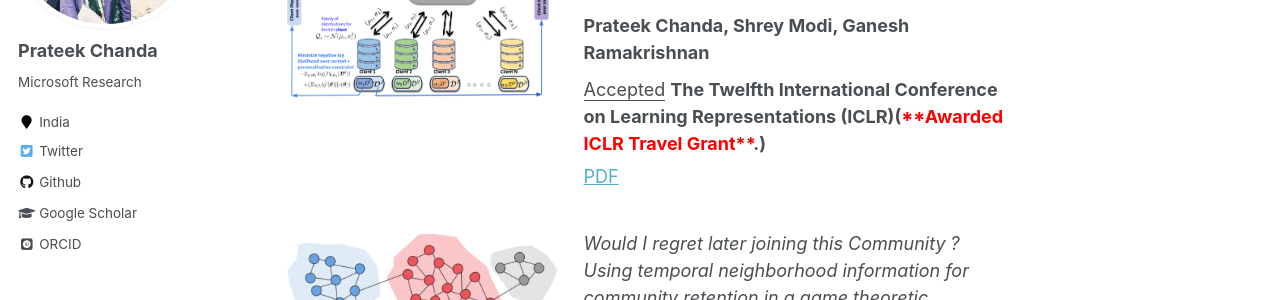
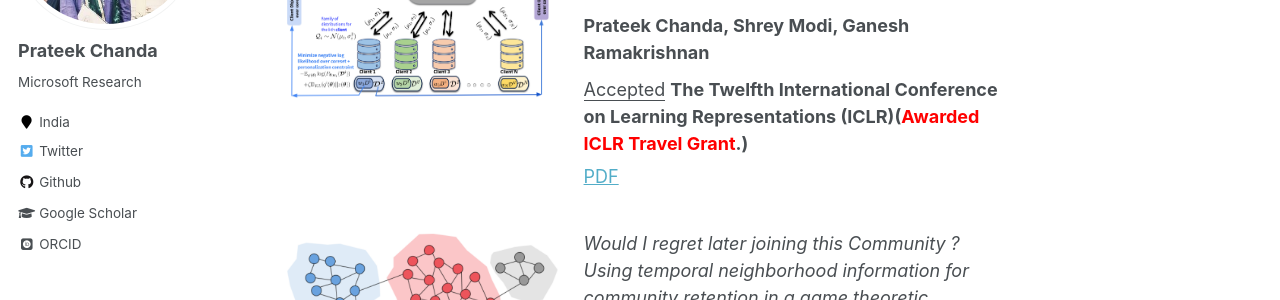
Before and after one commit to prateekiiest/prateekist.github.io, a Jekyll site: the page built from _pages/about.md, in a window 1280 px wide and 900 px high, scrolled down 1451 px. Shown: the part 154-454 px from the top of the window. Built offline with Jekyll 4.4.1, drawn with Linux system fonts in a browser that asks for light colours; some web fonts are replaced.

Commit message:
Update about.md

```diff
--- a/_pages/about.md
+++ b/_pages/about.md
@@ -48,7 +48,7 @@ You can also find my articles on <u><a href="https://scholar.google.co.in/citati
 <div style="text-align: left; margin-left:22px; width: 420px">
 <div style="font-style: italic">Bayesian Coreset Optimization for Personalized Federated Learning
 </div><div style="margin-top : 10px"><b>Prateek Chanda, Shrey Modi, Ganesh Ramakrishnan</b></div>
-<div style="margin-top : 10px"><ins>Accepted</ins> <b>The Twelfth International Conference on Learning Representations (ICLR)(<span style="color:red">**Awarded ICLR Travel Grant**</span>.)
+<div style="margin-top : 10px"><ins>Accepted</ins> <b>The Twelfth International Conference on Learning Representations (ICLR)(<span style="color:red">Awarded ICLR Travel Grant</span>.)
 </b></div>
 <div style="margin-top : 6px"><a href="https://openreview.net/pdf?id=uz7d2N2zul" style="padding-right:20px">PDF</a></div>
 </div>
```
